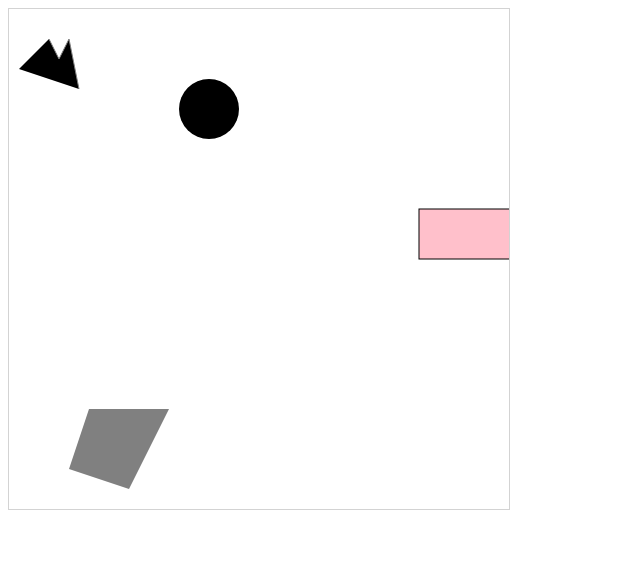
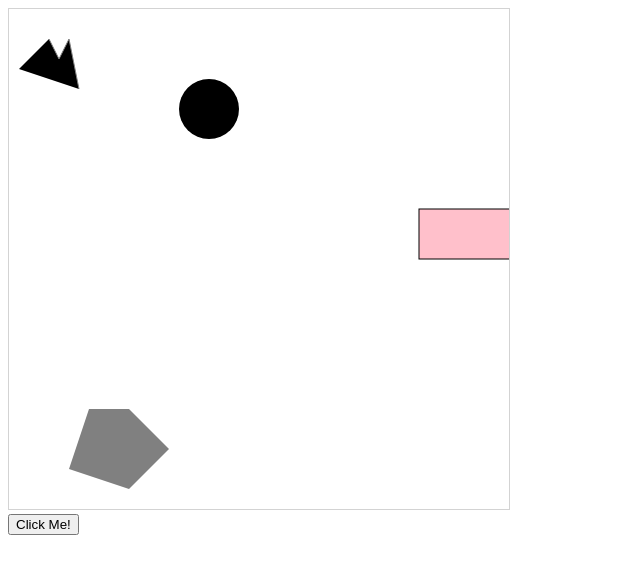
Before and after one commit to rion-5/iwill, a SvelteKit app: page /d3ia in a window 1280 px wide. Shown: the top 574 px of the page, without its empty margins (0-640 px from the left). Built offline with nearby package versions, Linux system fonts and the light colour scheme.

Commit message:
nginx에 subdirectory 등록

```diff
--- a/src/routes/d3ia/+page.svelte
+++ b/src/routes/d3ia/+page.svelte
@@ -1,20 +1,38 @@
-<script>
-	import * as d3 from 'd3';
+<script src="https://d3js.org/d3.v7.min.js">
+    import * as d3 from "d3";
 
+    function myFunction() {
+        d3.select("circle").remove();
+    }
 </script>
 
-<div id = "infovizDiv">
+<div id="infovizDiv">
     <svg style="width:500px;height:500px;border:1px lightgray solid;">
-        <path d="M 10,60 40,30 50,50 60,30 70,80"
-            style="fill:black;stroke:gray;storke-width:4px;" />
-        <polygon style="fill:gray;"
-            points="80,400 120,400 160,400 120,480 60,460" />
+        <path
+            d="M 10,60 40,30 50,50 60,30 70,80"
+            style="fill:black;stroke:gray;storke-width:4px;"
+        />
+        <polygon
+            style="fill:gray;"
+            points="80,400 120,400 160,440 120,480 60,460"
+        />
         <g>
-            <line x1="200" y1="100" x2="450" y2="225"
-                style="strock:black;stroke-width:2px;"/>
+            <line
+                x1="200"
+                y1="100"
+                x2="450"
+                y2="225"
+                style="strock:black;stroke-width:2px;"
+            />
             <circle cy="100" cx="200" r="30" />
-            <rect x="410" y="200" width="100" height="50"
-                style="fill:pink;stroke:black;stroke-width:1px;" />
+            <rect
+                x="410"
+                y="200"
+                width="100"
+                height="50"
+                style="fill:pink;stroke:black;stroke-width:1px;"
+            />
         </g>
     </svg>
 </div>
+<button on:click={myFunction}>Click Me!</button>
--- a/svelte.config.js
+++ b/svelte.config.js
@@ -12,6 +12,9 @@ const config = {
 		// adapter-auto only supports some environments, see https://kit.svelte.dev/docs/adapter-auto for a list.
 		// If your environment is not supported, or you settled on a specific environment, switch out the adapter.
 		// See https://kit.svelte.dev/docs/adapters for more information about adapters.
+		paths: {
+			base: '/iwill',
+		  },
 		adapter: adapter()
 	}
 };
```
